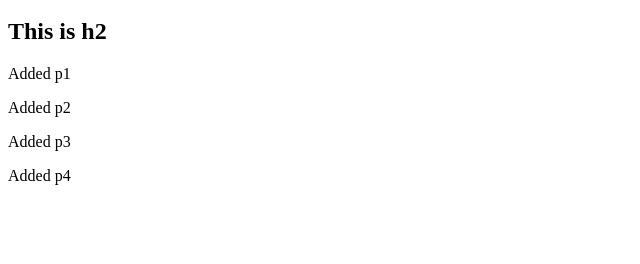
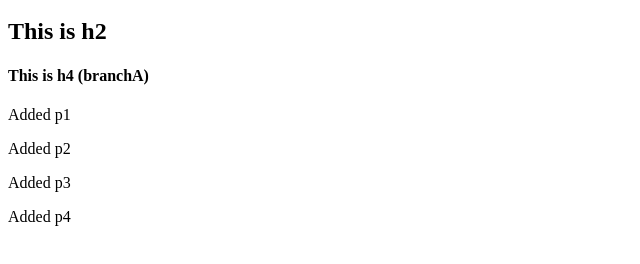
Before and after one commit to somi92/test, a plain HTML site: page index.html in a window 1280 px wide. Shown: the part 48-312 px from the top of the page, without its empty margins (0-640 px from the left). Drawn offline with Linux system fonts and the light colour scheme.

Commit message:
Added h4 branchA.

```diff
--- a/index.html
+++ b/index.html
@@ -6,6 +6,7 @@
 	<body>
 		<h1>Hello world!</h1>
 		<h2>This is h2</h2>
+		<h4>This is h4 (branchA)</h4>
 		<p>Added p1</p>
 		<p>Added p2</p>
 		<p>Added p3</p>
```
